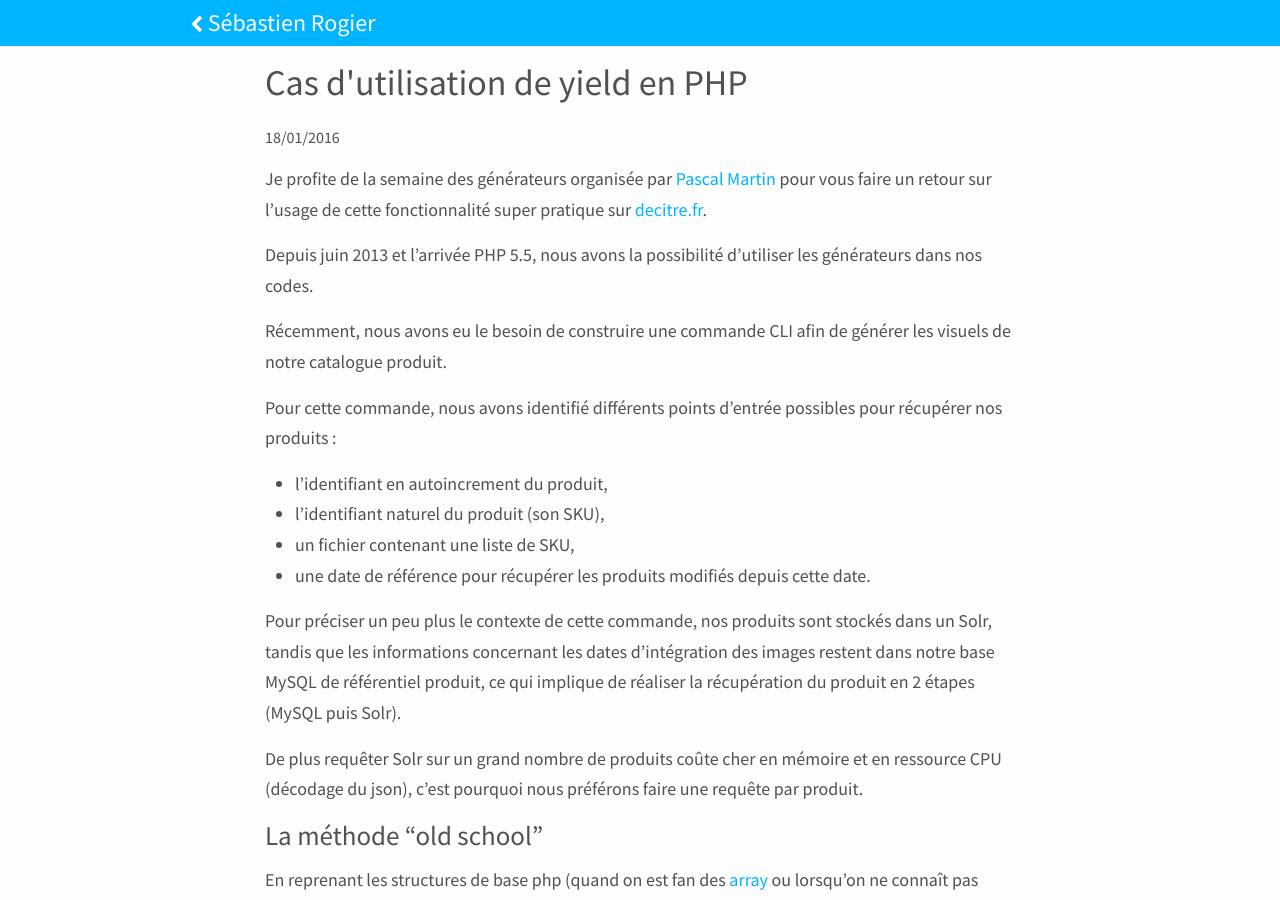
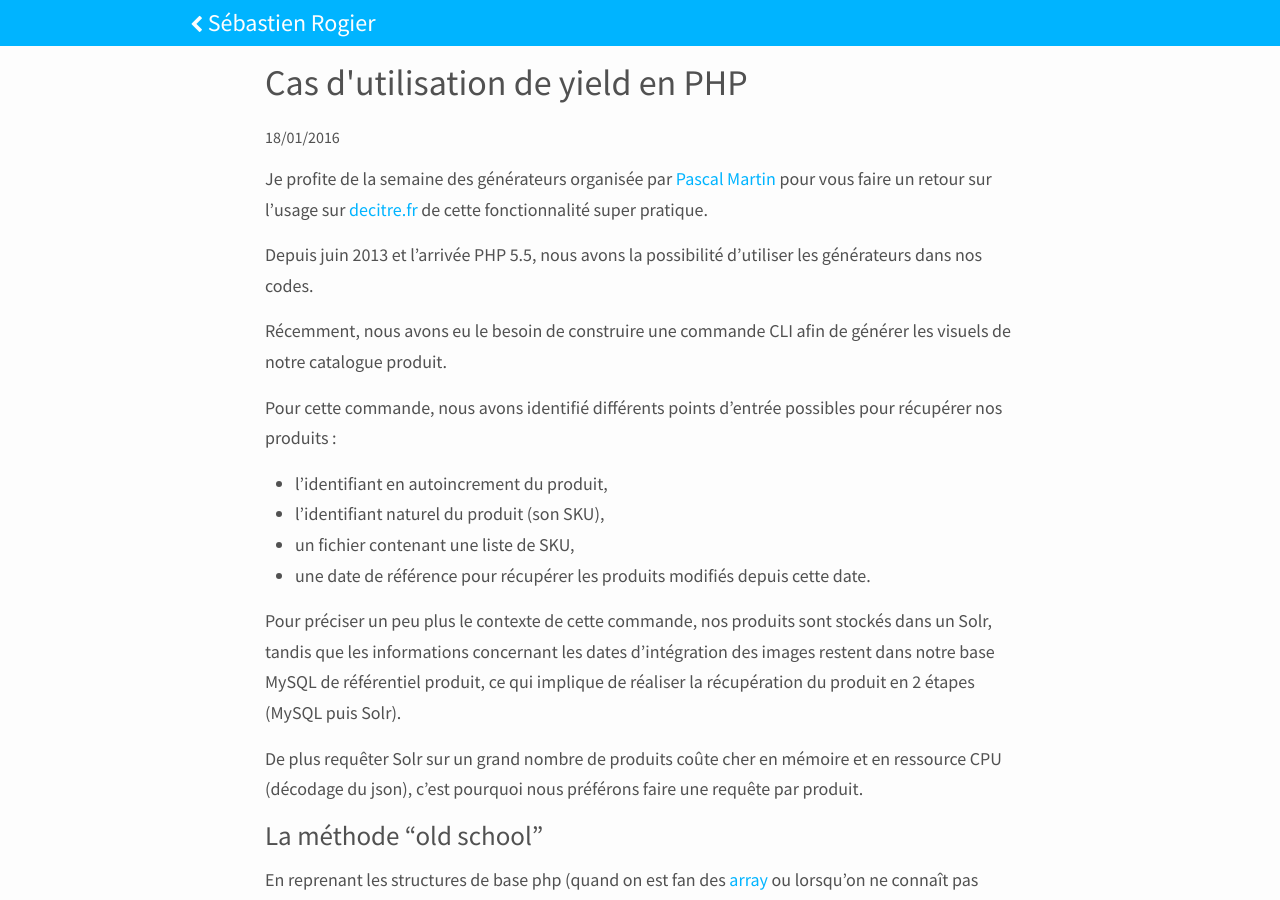
Before and after one commit to srogier/blog, a Jekyll site: the page built from _posts/2016-01-18-cas_utilisation_de_yield_en_php.md, in a window 1280 px wide and 900 px high. Built offline with Jekyll 4.4.1, drawn with Linux system fonts in a browser that asks for light colours; nearby versions of some CDN libraries; comment, search, counter and statistics services are not loaded.

```diff
--- a/_posts/2016-01-18-cas_utilisation_de_yield_en_php.md
+++ b/_posts/2016-01-18-cas_utilisation_de_yield_en_php.md
@@ -3,7 +3,7 @@ layout: post
 title: "Cas d'utilisation de yield en PHP"
 ---
 
-Je profite de la semaine des générateurs organisée par [Pascal Martin](https://twitter.com/pascal_martin) pour vous faire un retour sur l'usage de cette fonctionnalité super pratique sur [decitre.fr](http://www.decitre.fr).
+Je profite de la semaine des générateurs organisée par [Pascal Martin](https://twitter.com/pascal_martin) pour vous faire un retour sur l'usage sur [decitre.fr](http://www.decitre.fr) de cette fonctionnalité super pratique.
 
 Depuis juin 2013 et l'arrivée PHP 5.5, nous avons la possibilité d'utiliser les générateurs dans nos codes.
 
```
